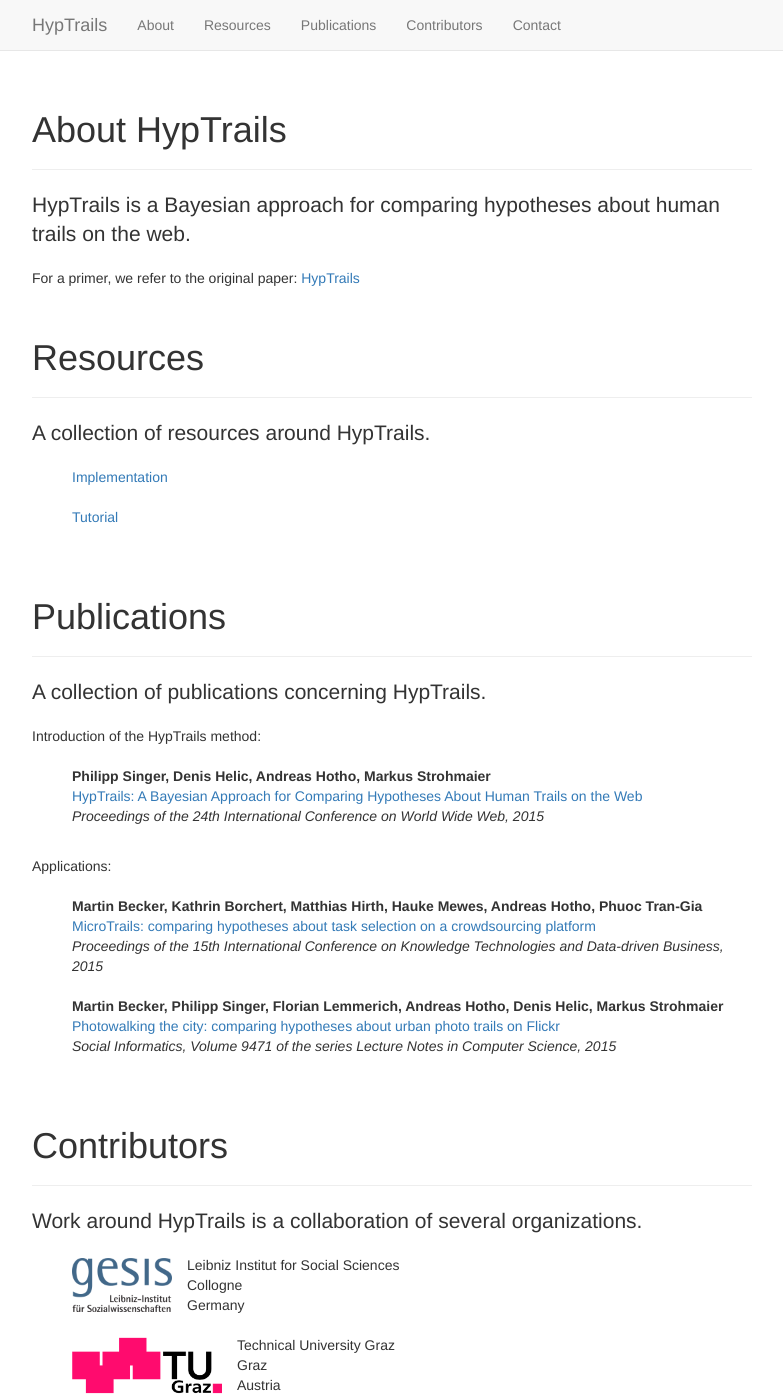
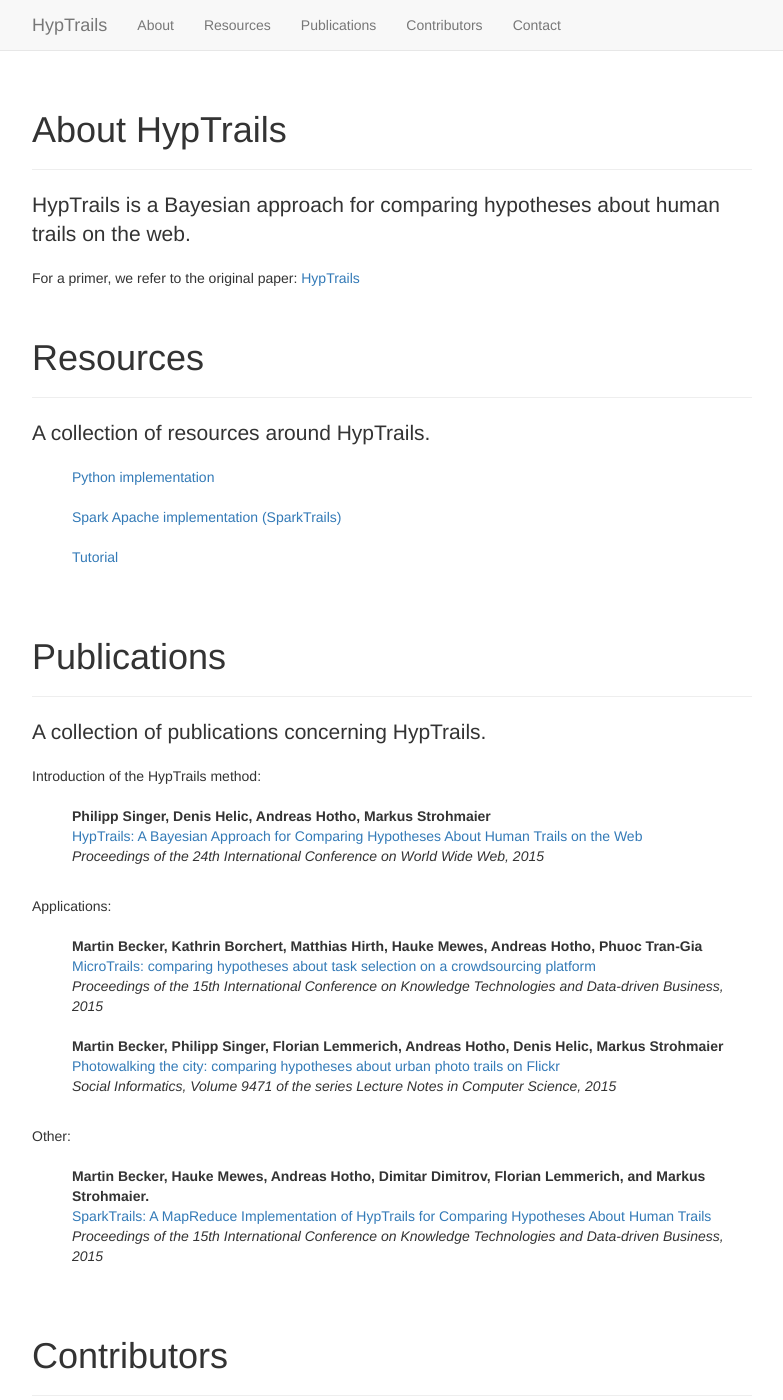
Before and after one commit to hyptrails/hyptrails.github.io, a Jekyll site: the page built from index.html, in a window 1280 px wide and 1400 px high. Shown: the whole window, without its empty margins (248-1031 px from the left). Built offline with Jekyll 4.4.1, drawn with Linux system fonts in a browser that asks for light colours.

Commit message:
Add SparkTrails paper

```diff
--- a/index.html
+++ b/index.html
@@ -20,7 +20,8 @@
 	<p class="lead">A collection of resources around HypTrails.</p>
 	<p>
 		<ul>
-			<li><a href="https://github.com/psinger/HypTrails">Implementation</a></li>
+			<li><a href="https://github.com/psinger/HypTrails">Python implementation</a></li>
+			<li><a href="http://hyptrails.github.io/sparktrails">Spark Apache implementation (SparkTrails)</a></li>
 			<li><a href="http://nbviewer.ipython.org/github/psinger/HypTrails/blob/master/tutorial/hyptrails_tutorial.ipynb">Tutorial</a></li>
 		</ul>
 	</p>
@@ -56,6 +57,17 @@
 				<b>Martin Becker, Philipp Singer, Florian Lemmerich, Andreas Hotho, Denis Helic, Markus Strohmaier</b><br/>
 				<a href="http://www.is.informatik.uni-wuerzburg.de/mitarbeiter/becker_martin/?tx_extbibsonomycsl_publicationlist%5Bcontroller%5D=Document&tx_extbibsonomycsl_publicationlist%5BintraHash%5D=95dff057c4b86fc4b2307b5405c36193&tx_extbibsonomycsl_publicationlist%5BfileName%5D=Becker_2015_Photowalking.pdf&tx_extbibsonomycsl_publicationlist%5BuserName%5D=becker&tx_extbibsonomycsl_publicationlist%5Bpreview%5D=LARGE&tx_extbibsonomycsl_publicationlist%5Baction%5D=download&cHash=db0deca366f99f117a2b10f0010334f8">Photowalking the city: comparing hypotheses about urban photo trails on Flickr</a><br/>
 				<i>Social Informatics, Volume 9471 of the series Lecture Notes in Computer Science, 2015</i>
+			</li>
+		</ul>
+	</div>
+
+	<div class="publications">
+		Other:<br/>
+		<ul>
+			<li class="details">
+				<b>Martin Becker, Hauke Mewes, Andreas Hotho, Dimitar Dimitrov, Florian Lemmerich, and Markus Strohmaier.</b><br/>
+				<a href="http://www.is.informatik.uni-wuerzburg.de/mitarbeiter/becker_martin/?tx_extbibsonomycsl_publicationlist%5Bcontroller%5D=Document&tx_extbibsonomycsl_publicationlist%5BintraHash%5D=651f7159efb176f22e71a73983644f9e&tx_extbibsonomycsl_publicationlist%5BfileName%5D=paper.pdf&tx_extbibsonomycsl_publicationlist%5BuserName%5D=becker&tx_extbibsonomycsl_publicationlist%5Bpreview%5D=LARGE&tx_extbibsonomycsl_publicationlist%5Baction%5D=download&cHash=90cfacd376f384135f853fcfede268f7">SparkTrails: A MapReduce Implementation of HypTrails for Comparing Hypotheses About Human Trails</a><br/>
+				<i>Proceedings of the 15th International Conference on Knowledge Technologies and Data-driven Business, 2015</i>
 			</li>
 		</ul>
 	</div>
```
